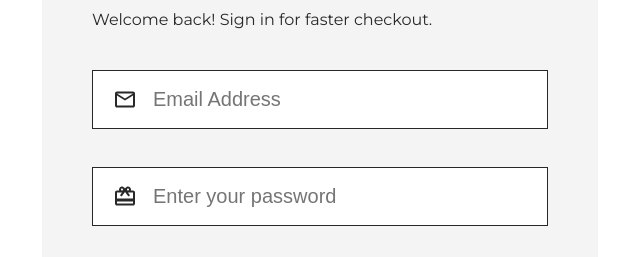
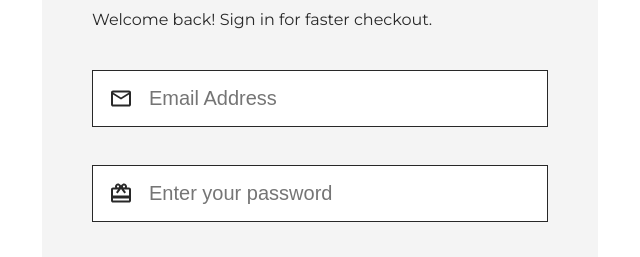
Before and after one commit to PraveenMahra/E-commerce-website, a website built with Vite: page account.html in a window 1280 px wide. Shown: the part 198-455 px from the top of the page, 8-648 px from the left. Built offline with nearby package versions, Linux system fonts and the light colour scheme; a web font is replaced by a local one.

Commit message:
change input padding in account css page

```diff
--- a/css/account.css
+++ b/css/account.css
@@ -23,7 +23,7 @@
   border: 1px solid #282828;
   margin: 3.8rem auto;
   width: 45.6rem;
-  padding: 1.6rem 2rem;
+  padding: 0 0 0 1.6rem;
 }
 
 .user-detail input {
@@ -32,6 +32,7 @@
   color: #282828;
   border: none;
   outline: none;
+  padding: 1.6rem 0;
 }
 
 .forget-password {
```
